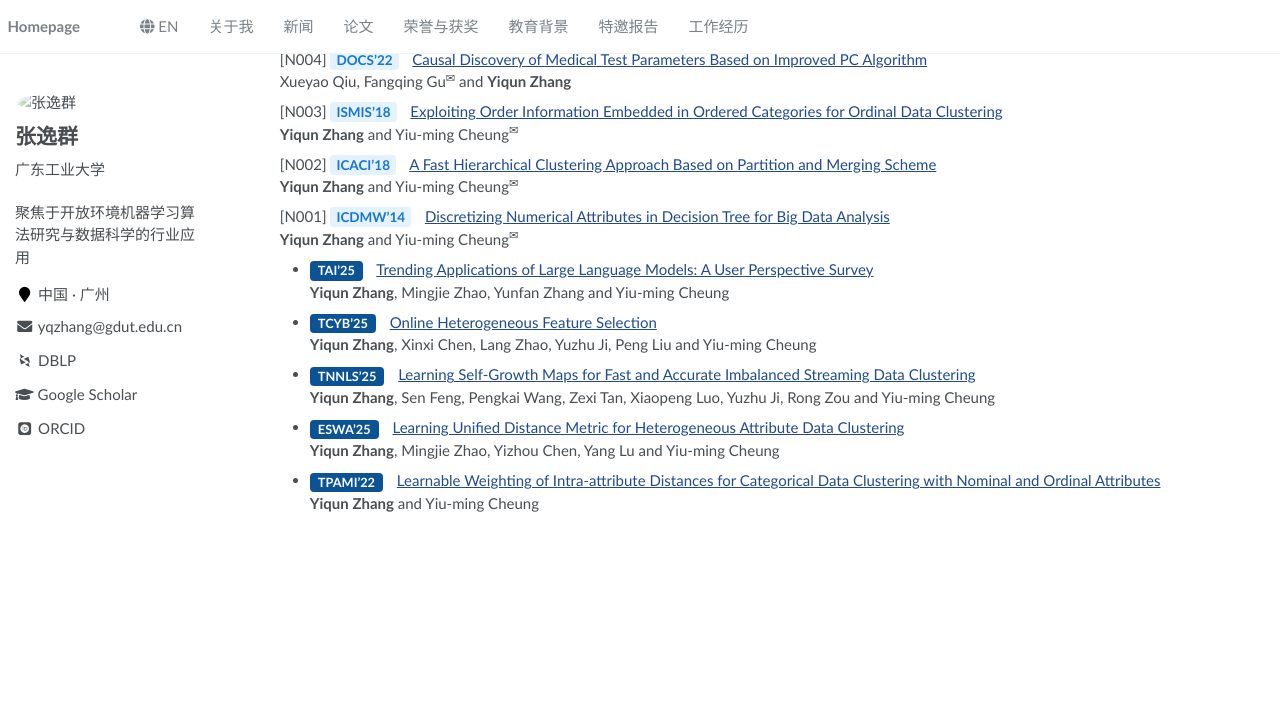
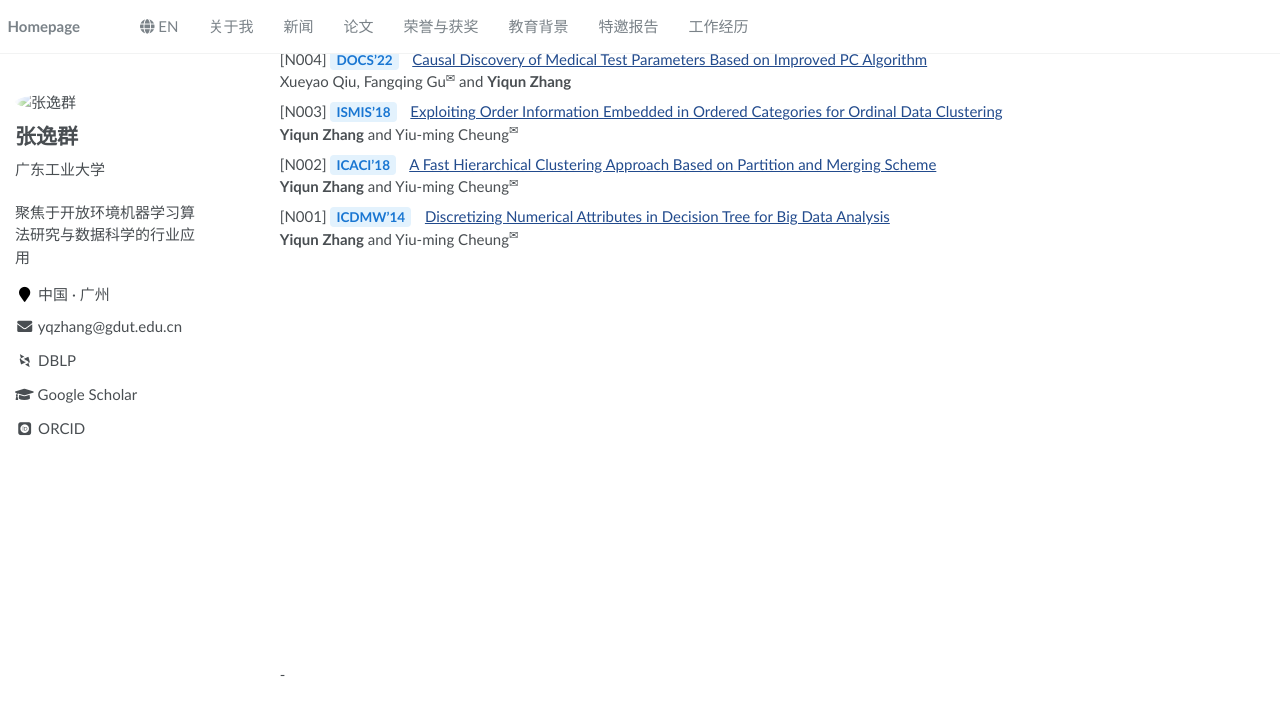
Before and after one commit to yqzhang-Zz/zh-publications, a Jekyll site: the page built from _pages/about.md, in a window 1280 px wide and 900 px high, scrolled down 4530 px. Shown: the top 715 px of the window. Built offline with Jekyll 4.4.1, drawn with Linux system fonts in a browser that asks for light colours; some web fonts are replaced; after the commit the page ends 5223 px from its top, so only the background shows below that.

Commit message:
Update about.md

```diff
--- a/_pages/about.md
+++ b/_pages/about.md
@@ -428,31 +428,6 @@ ICDMW'14</span>
 **Yiqun Zhang** and Yiu-ming Cheung<sup>&#x2709;</sup>
 
 
-- <span style="display: inline-block; background-color: #0b5394; color: #ffffff; padding: 2px 8px; border-radius: 4px; font-weight: bold; font-size: 0.85em; margin-right: 10px; vertical-align: middle; line-height: 1.2;">
-TAI'25</span>
-[Trending Applications of Large Language Models: A User Perspective Survey](https://ieeexplore.ieee.org/abstract/document/11199892)<br>
-**Yiqun Zhang**, Mingjie Zhao, Yunfan Zhang and Yiu-ming Cheung
-
-- <span style="display: inline-block; background-color: #0b5394; color: #ffffff; padding: 2px 8px; border-radius: 4px; font-weight: bold; font-size: 0.85em; margin-right: 10px; vertical-align: middle; line-height: 1.2;">
-TCYB'25</span>
-[Online Heterogeneous Feature Selection](https://ieeexplore.ieee.org/abstract/document/11274409)<br>
-**Yiqun Zhang**, Xinxi Chen, Lang Zhao, Yuzhu Ji, Peng Liu and Yiu-ming Cheung
-
-- <span style="display: inline-block; background-color: #0b5394; color: #ffffff; padding: 2px 8px; border-radius: 4px; font-weight: bold; font-size: 0.85em; margin-right: 10px; vertical-align: middle; line-height: 1.2;">
-TNNLS'25</span>
-[Learning Self-Growth Maps for Fast and Accurate Imbalanced Streaming Data Clustering](https://ieeexplore.ieee.org/abstract/document/11007519)<br>
-**Yiqun Zhang**, Sen Feng, Pengkai Wang, Zexi Tan, Xiaopeng Luo, Yuzhu Ji, Rong Zou and Yiu-ming Cheung
-
-- <span style="display: inline-block; background-color: #0b5394; color: #ffffff; padding: 2px 8px; border-radius: 4px; font-weight: bold; font-size: 0.85em; margin-right: 10px; vertical-align: middle; line-height: 1.2;">
-ESWA'25</span>
-[Learning Unified Distance Metric for Heterogeneous Attribute Data Clustering](https://www.sciencedirect.com/science/article/abs/pii/S0957417425003604)<br>
-**Yiqun Zhang**, Mingjie Zhao, Yizhou Chen, Yang Lu and Yiu-ming Cheung
-
-- <span style="display: inline-block; background-color: #0b5394; color: #ffffff; padding: 2px 8px; border-radius: 4px; font-weight: bold; font-size: 0.85em; margin-right: 10px; vertical-align: middle; line-height: 1.2;">
-TPAMI'22</span>
-[Learnable Weighting of Intra-attribute Distances for Categorical Data Clustering with Nominal and Ordinal Attributes](https://ieeexplore.ieee.org/abstract/document/9346004)<br>
-**Yiqun Zhang** and Yiu-ming Cheung
-
 <br>
 <br>
 <br>
```
